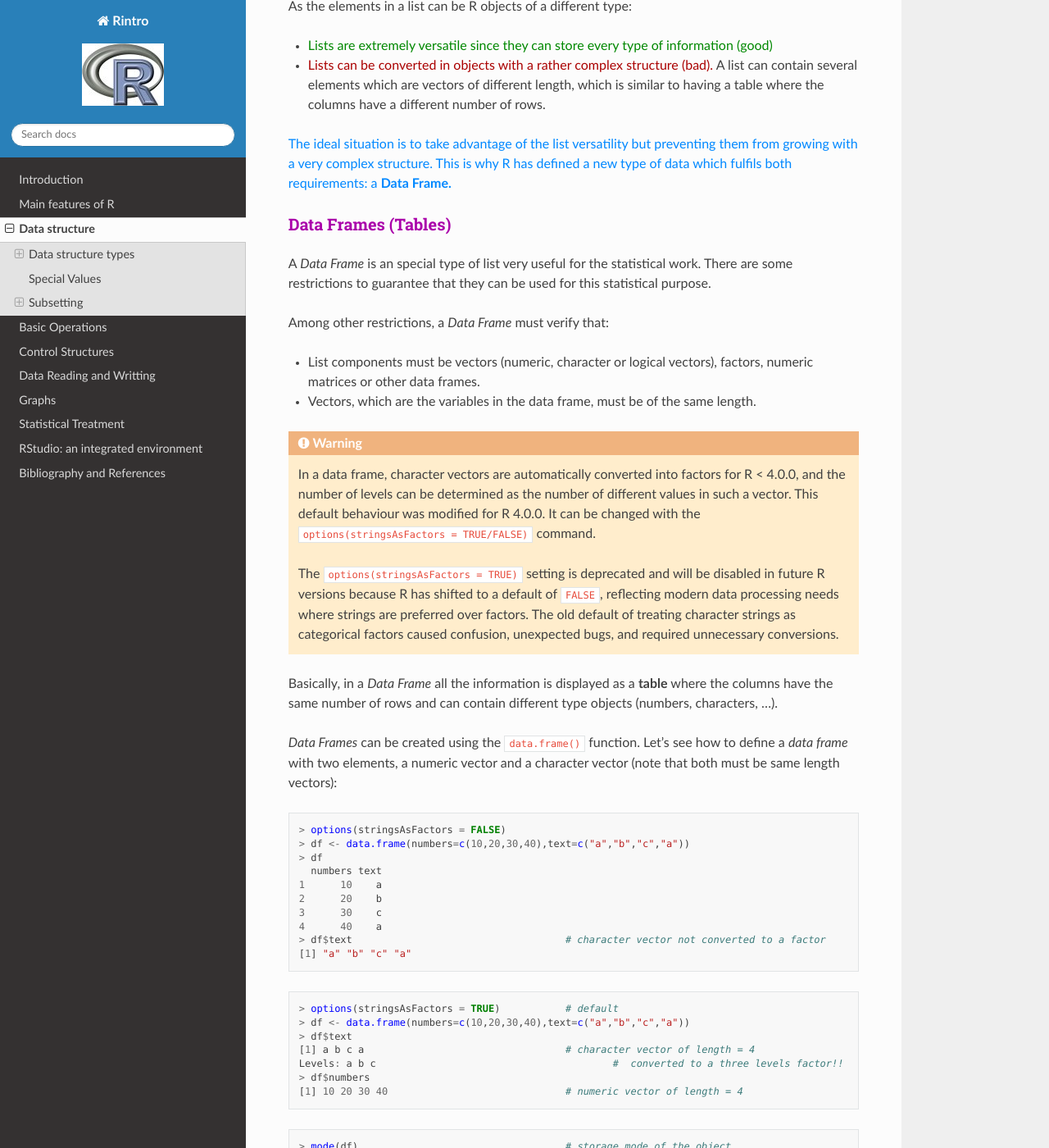
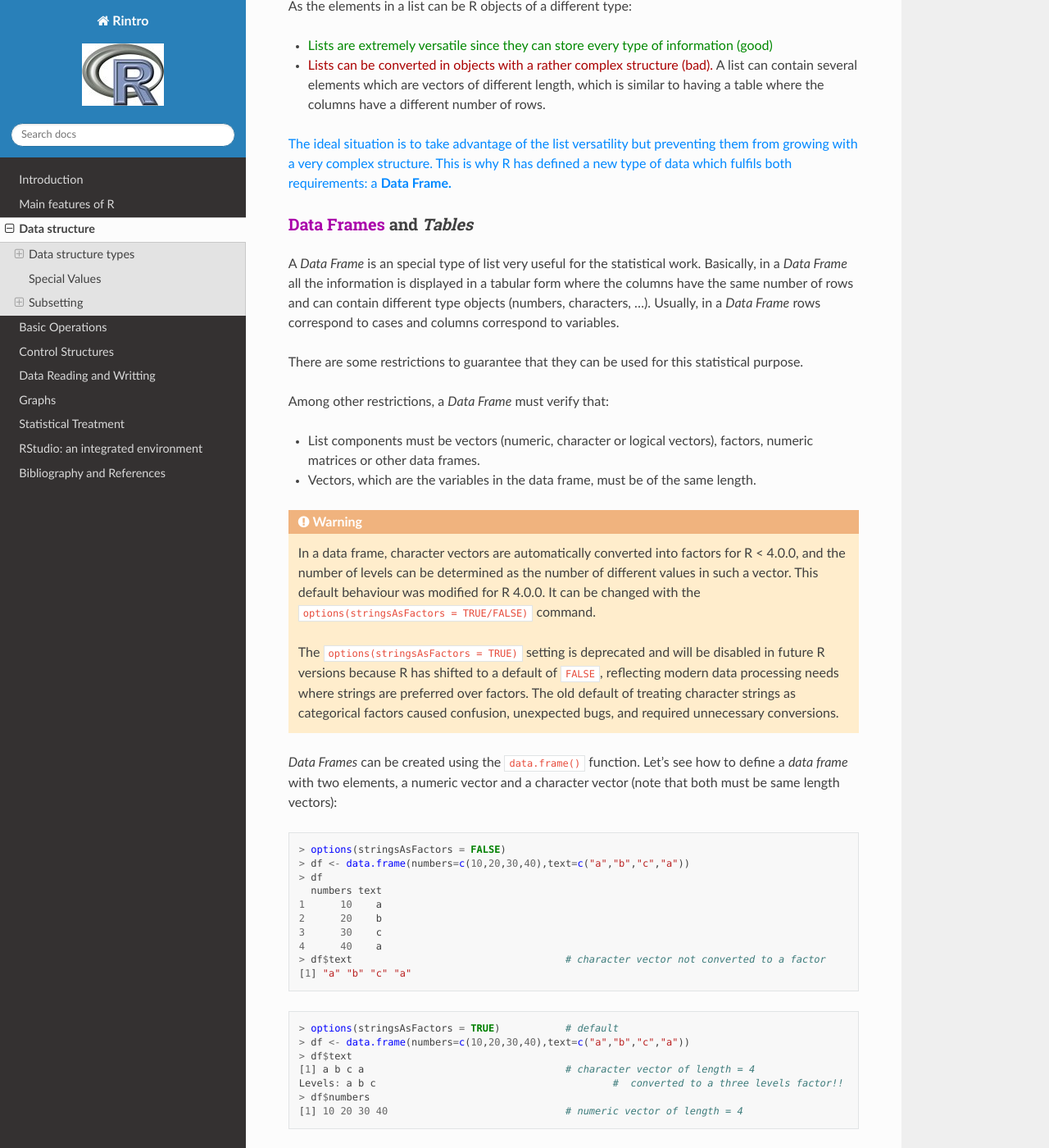
Before and after one commit to mtceballos/Rintro, a Sphinx documentation site: the page built from doc/dataStruct.rst, in a window 1280 px wide and 1400 px high, scrolled down 6578 px. Shown: the whole window at 82% size. Built offline with Sphinx 7.4.7 and the Read the Docs theme 3.1.0, drawn with Linux system fonts in a browser that asks for light colours; some of the changed text lies outside the part shown.

Commit message:
Revise Data Frames, Tables and Factors section in documentation
Updated terminology and improved clarity in the description of Data Frames and Factors. Difference with Tables

```diff
--- a/doc/dataStruct.rst
+++ b/doc/dataStruct.rst
@@ -421,10 +421,15 @@ Frame.`
 
 .. _dataframes:
 
-:bmagenta:`Data Frames (Tables)`
---------------------------------
+:bmagenta:`Data Frames` and `Tables`
+-------------------------------------
 
 A *Data Frame* is an special type of list very useful for the statistical work.
+Basically, in a *Data Frame* all the information is displayed in a tabular form
+where the columns have the same number of rows and can contain different type
+objects (numbers, characters, ...). Usually, in a *Data Frame* rows correspond to cases and
+columns correspond to variables.
+
 There are some restrictions to guarantee that they can be used for this
 statistical purpose.
 
@@ -450,10 +455,6 @@ Among other restrictions, a *Data Frame* must verify that:
   preferred over factors. The old default of treating character strings as
   categorical factors caused confusion, unexpected bugs, and required
   unnecessary conversions.
-
-Basically, in a *Data Frame* all the information is displayed as a **table**
-where the columns have the same number of rows and can contain different type
-objects (numbers, characters, ...).
 
 *Data Frames* can be created using the ``data.frame()`` function. Let's see how
 to define a *data frame* with two elements, a numeric vector and a character
@@ -497,10 +498,11 @@ see later how to do it using ``read.table()`` function.
 
 .. _factorsTables:
 
-Factors and Tables
-******************
-
-It is frequently useful (for instance, for table creation) to be able to
+Factors and Contingency Tables
+*******************************
+**Tables** (not to be confused with data frames) stores counts (frequencies)
+obtained by cross-classifying one or more categorical variables.
+It is frequently useful for table creation to be able to
 generate factors from a numeric continuum variable. To do so, we can use the
 ``cut`` command. Its parameter ``breaks`` defines how the data are divided.
 **If** ``breaks`` **is a number**, this is used as the number of (same length)
```
